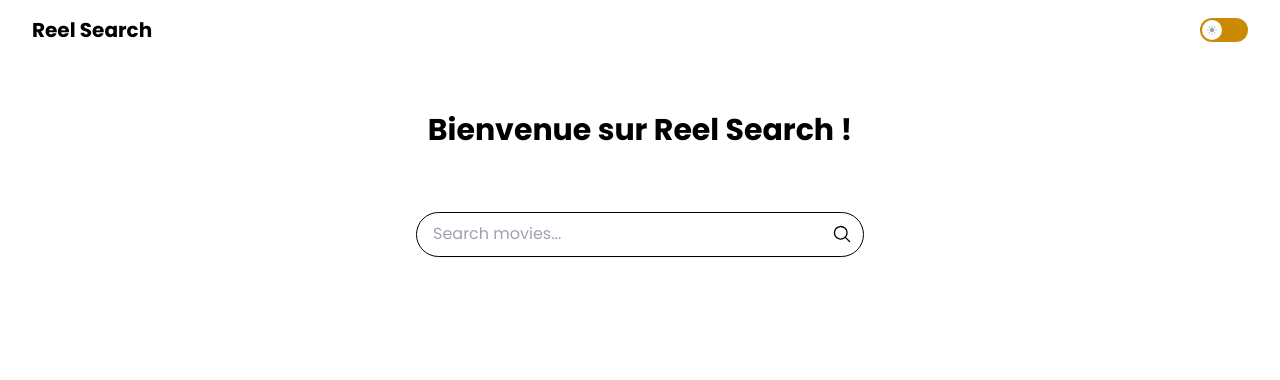
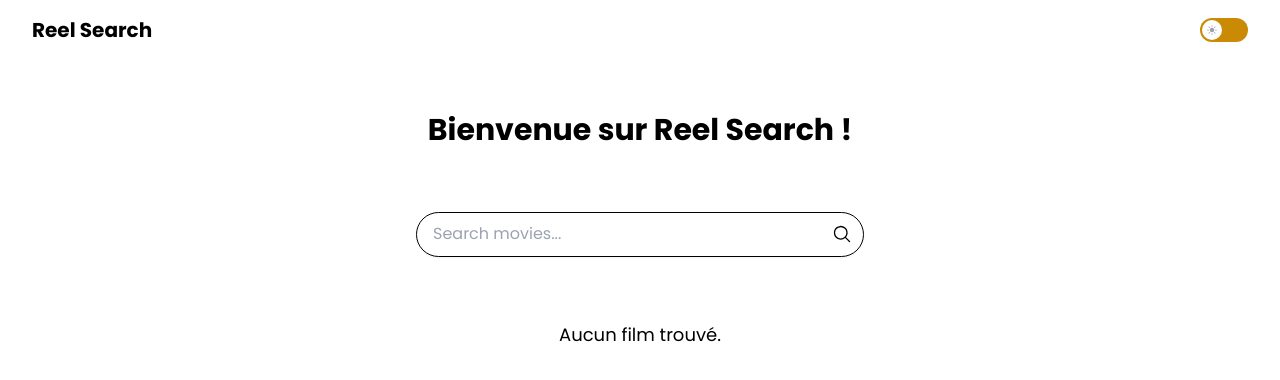
Before and after one commit to MohamedXi/training_reel_search, a React (Vite) app: page / in a window 1280 px wide. Shown: the top 380 px of the page. Built offline with nearby package versions, Linux system fonts and the light colour scheme.

Commit message:
feat(step 4): adding the useEffect hook

```diff
--- a/src/components/SearchBar/SearchBar.tsx
+++ b/src/components/SearchBar/SearchBar.tsx
@@ -1,19 +1,36 @@
 import { MagnifyingGlassIcon } from '@heroicons/react/24/solid';
 import React, { useState } from 'react';
 
+/**
+ * Props for the SearchBar component.
+ * @typedef {Object} SearchBarProps
+ * @property {function(string): void} onSearch - Callback function to handle the search query.
+ */
 type SearchBarProps = {
   onSearch: (query: string) => void;
 };
 
-export const SearchBar = ({ onSearch }: SearchBarProps) => {
+/**
+ * SearchBar component allows users to input a search query and trigger a search action.
+ *
+ * @param {SearchBarProps} props - The props for the SearchBar component.
+ * @returns {React.ReactElement} The SearchBar component.
+ */
+export const SearchBar = ({ onSearch }: SearchBarProps): React.ReactElement => {
   const [query, setQuery] = useState('');
 
+  /**
+   * Handles the search action by invoking the onSearch callback with the current query.
+   */
   const handleSearch = () => {
-    if (query.trim()) {
-      onSearch(query);
-    }
+    onSearch(query);
   };
 
+  /**
+   * Handles the key down event to trigger the search when the Enter key is pressed.
+   *
+   * @param {React.KeyboardEvent<HTMLInputElement>} e - The keyboard event.
+   */
   const handleKeyDown = (e: React.KeyboardEvent<HTMLInputElement>) => {
     if (e.key === 'Enter') {
       handleSearch();
--- a/src/pages/Home.tsx
+++ b/src/pages/Home.tsx
@@ -1,12 +1,41 @@
-import { useState } from 'react';
+import React, { useEffect, useState } from 'react';
 import { MovieCard, SearchBar } from '../components';
+import { useTheMovieService } from '../core/hooks/useTheMovieService';
 import { IMappedMovie } from '../core/interfaces';
 
-export default function Home() {
+/**
+ * Home component that displays the main page with a search bar and a list of movies.
+ *
+ * @returns {React.ReactElement} The Home component.
+ */
+export default function Home(): React.ReactElement {
+  const { searchMovies } = useTheMovieService();
+  const [searchQuery, setSearchQuery] = useState<string>('');
   const [movies, setMovies] = useState<IMappedMovie[]>([]);
 
+  /**
+   * Fetches movies based on the search query and updates the state.
+   */
+  useEffect(() => {
+    const fetchMovies = async () => {
+      if (searchQuery.trim() === '') {
+        setMovies([]);
+      } else {
+        const movies = await searchMovies(searchQuery, 1);
+        setMovies(movies);
+      }
+    };
+
+    fetchMovies().then(() => console.log('Movies fetched!'));
+  }, [searchQuery]);
+
+  /**
+   * Handles the search action by updating the search query state.
+   *
+   * @param {string} query - The search query.
+   */
   const handleSearch = (query: string) => {
-    console.log('Search query:', query);
+    setSearchQuery(query);
   };
 
   return (
@@ -15,11 +44,15 @@ export default function Home() {
 
       <SearchBar onSearch={handleSearch} />
 
-      <div className="grid gap-6 grid-cols-2 sm:grid-cols-2 md:grid-cols-3 lg:grid-cols-4 max-w-screen-lg mx-auto">
-        {movies.map((movie, index) => (
-          <MovieCard key={index} movie={movie} />
-        ))}
-      </div>
+      {movies.length > 0 ? (
+        <div className="grid gap-6 grid-cols-2 sm:grid-cols-2 md:grid-cols-3 lg:grid-cols-4 max-w-screen-lg mx-auto">
+          {movies.map((movie, index) => (
+            <MovieCard key={index} movie={movie} />
+          ))}
+        </div>
+      ) : (
+        <p className="text-lg mt-8">Aucun film trouvé.</p>
+      )}
     </div>
   );
 }
```
Also changed, not shown: src/components/MovieCard/MovieCard.tsx (+9 -1 lines), src/core/hooks/useTheMovieService.ts (+22 -18 lines).
